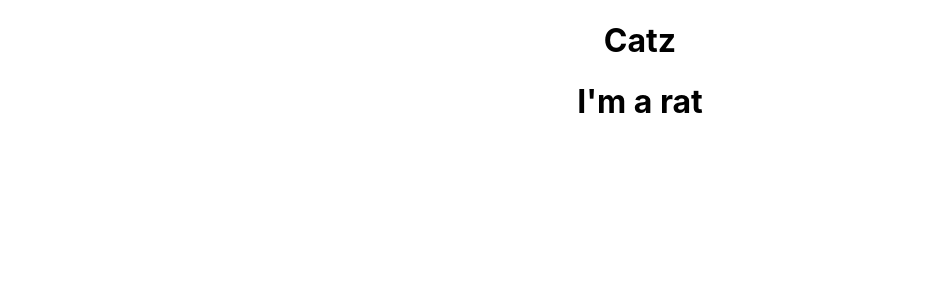
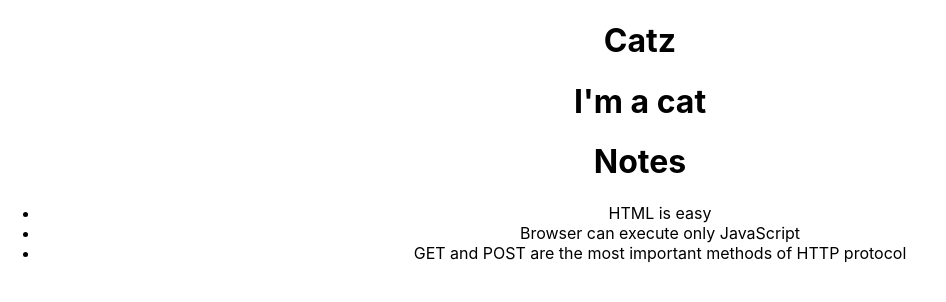
Before and after one commit to Fayyaz00/Notes-frontend, a React (Create React App) app: page / in a window 1280 px wide. Shown: the top 302 px of the page, without its empty margins (0-946 px from the left). Built offline with nearby package versions, Linux system fonts and the light colour scheme.

Commit message:
part 2 - start

```diff
--- a/public/index.html
+++ b/public/index.html
@@ -11,7 +11,7 @@
       manifest.json provides metadata used when your web app is installed on a
       user's mobile device or desktop. See https://developers.google.com/web/fundamentals/web-app-manifest/
     -->
-  <link rel="manifest" href="%PUBLIC_URL%/manifest.json" />
+  <!-- <link rel="manifest" href="%PUBLIC_URL%/manifest.json" /> -->
   <!--
       Notice the use of %PUBLIC_URL% in the tags above.
       It will be replaced with the URL of the `public` folder during the build.
--- a/src/App.js
+++ b/src/App.js
@@ -1,31 +1,47 @@
+import { useEffect } from 'react';
 import './App.css';
 
 const App = (props) => {
 
+  const { notes } = props
+
   return (
     <div className="App">
       <h1>Catz</h1>
-      <Animal animal={"rat"} />
+      <Animal animal={"cat"} />
+
+      <h1>Notes</h1>
+      <ul>
+        {notes.map(note => <Note key={note.id} note={note} />)}
+      </ul>
+
     </div>
+  )
+}
+
+const Note = (props) => {
+  const { note } = props
+
+  console.log("note", note);
+
+  return (
+    <li>{note.content}</li>
   )
 }
 
 const Animal = (props) => {
   const { animal } = props
 
-  if (animal === "rat") {
-    return (
-      <div>
-        <h1>I'm a rat</h1>
-      </div>
-    )
-  } else {
-    return (
-      <div>
-        <h1>I'm a {animal}</h1>
-      </div>
-    )
-  }
+  useEffect(() => {
+    console.log(props);
+  }, [props])
+
+
+  return (
+    <div>
+      <h1>I'm a {animal}</h1>
+    </div>
+  )
 }
 
 export default App
--- a/src/index.js
+++ b/src/index.js
@@ -4,8 +4,30 @@ import './index.css';
 import App from './App';
 
 const root = ReactDOM.createRoot(document.getElementById('root'));
+
+const notes = [
+  {
+    id: 1,
+    content: 'HTML is easy',
+    date: '2019-05-30T17:30:31.098Z',
+    important: true
+  },
+  {
+    id: 2,
+    content: 'Browser can execute only JavaScript',
+    date: '2019-05-30T18:39:34.091Z',
+    important: false
+  },
+  {
+    id: 3,
+    content: 'GET and POST are the most important methods of HTTP protocol',
+    date: '2019-05-30T19:20:14.298Z',
+    important: true
+  }
+]
+
 root.render(
   <React.StrictMode>
-    <App />
+    <App notes={notes} />
   </React.StrictMode>
 );
```
